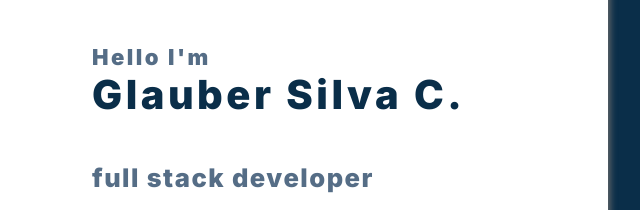
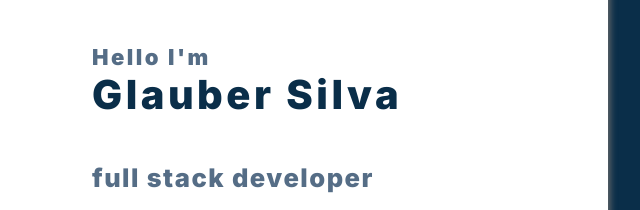
Before and after one commit to GlauberCarlos/CV-V3, a plain HTML site: page index.html in a window 1280 px wide. Shown: the part 216-426 px from the top of the page, 608-1248 px from the left. Drawn offline with Linux system fonts and the light colour scheme.

Commit message:
main branch test

```diff
--- a/index.html
+++ b/index.html
@@ -20,7 +20,7 @@
         <div class="hello-text">
             <div class="hello-text-head">
                 <div class="iam">Hello I'm</div>
-                <div class="iam-glauber">Glauber Silva C.</div>
+                <div class="iam-glauber">Glauber Silva</div>
             </div>
             <div class="iam-title">full stack developer</div>
             <div class="iam-description">
```
